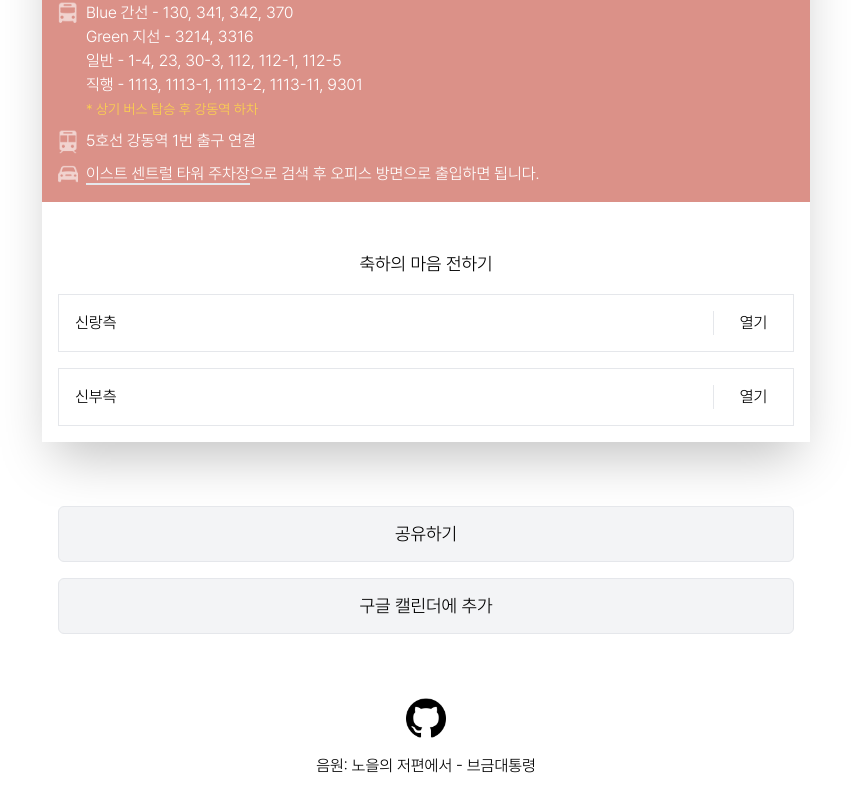
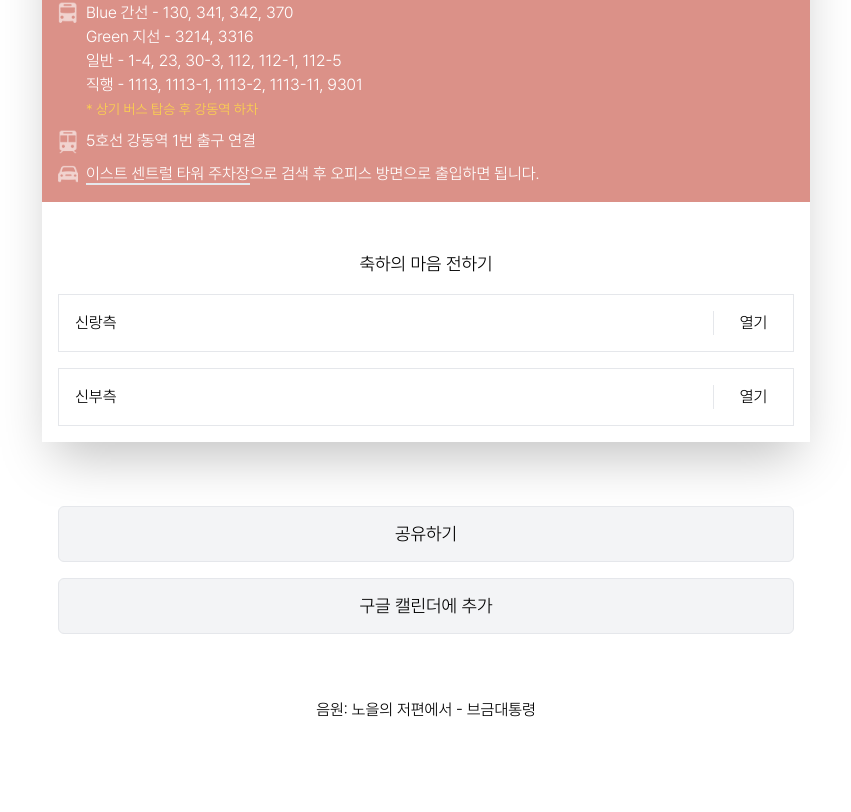
Before and after one commit to siner308/wedding, a Next.js app: page / in a window 1280 px wide. Shown: the part 3343-4155 px from the top of the page, without its empty margins (214-1065 px from the left). Built offline with nearby package versions, Linux system fonts and the light colour scheme.

Commit message:
github 아이콘 안보임 처리

```diff
--- a/src/app/page.tsx
+++ b/src/app/page.tsx
@@ -29,7 +29,7 @@ export default function Home() {
           <ShareEvent/>
         </div>
         <div className={'max-w-3xl w-full mx-auto flex flex-col gap-4'}>
-          <SourceCodeReference/>
+          {/*<SourceCodeReference/>*/}
           <NoSSR><BackgroundMusic/></NoSSR>
         </div>
       </div>
--- a/src/components/SourceCodeReference/GithubIcon.tsx
+++ b/src/components/SourceCodeReference/GithubIcon.tsx
@@ -22,7 +22,7 @@ const GithubIcon = (props: { clickCount: number, onClick: () => void }) => {
     return { x, y };
   };
 
-  const size = 40 * (clickCount + 1);
+  const size = 40;
   const { x, y } = getRandomPosition(size);
 
   return (
```
